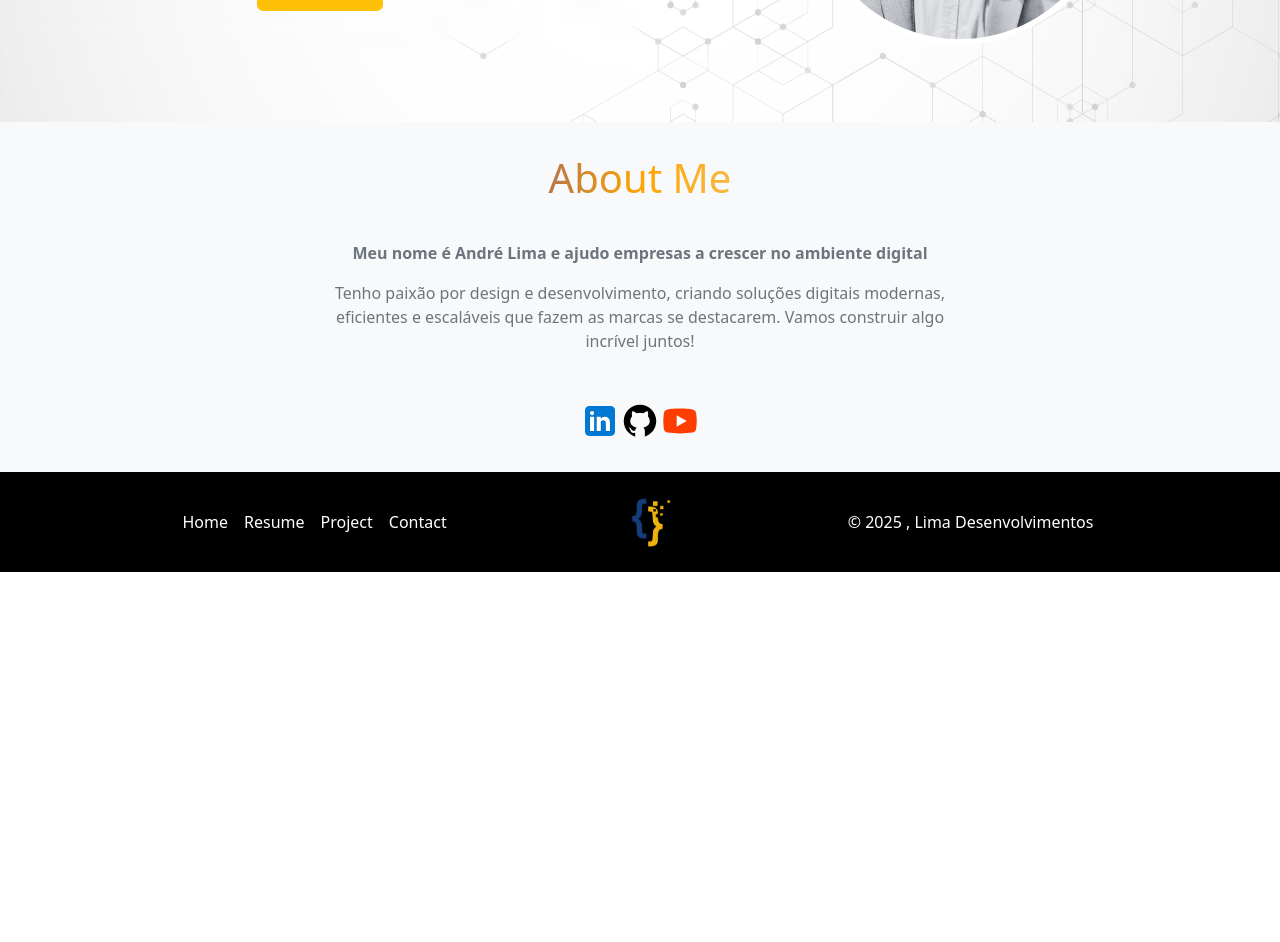
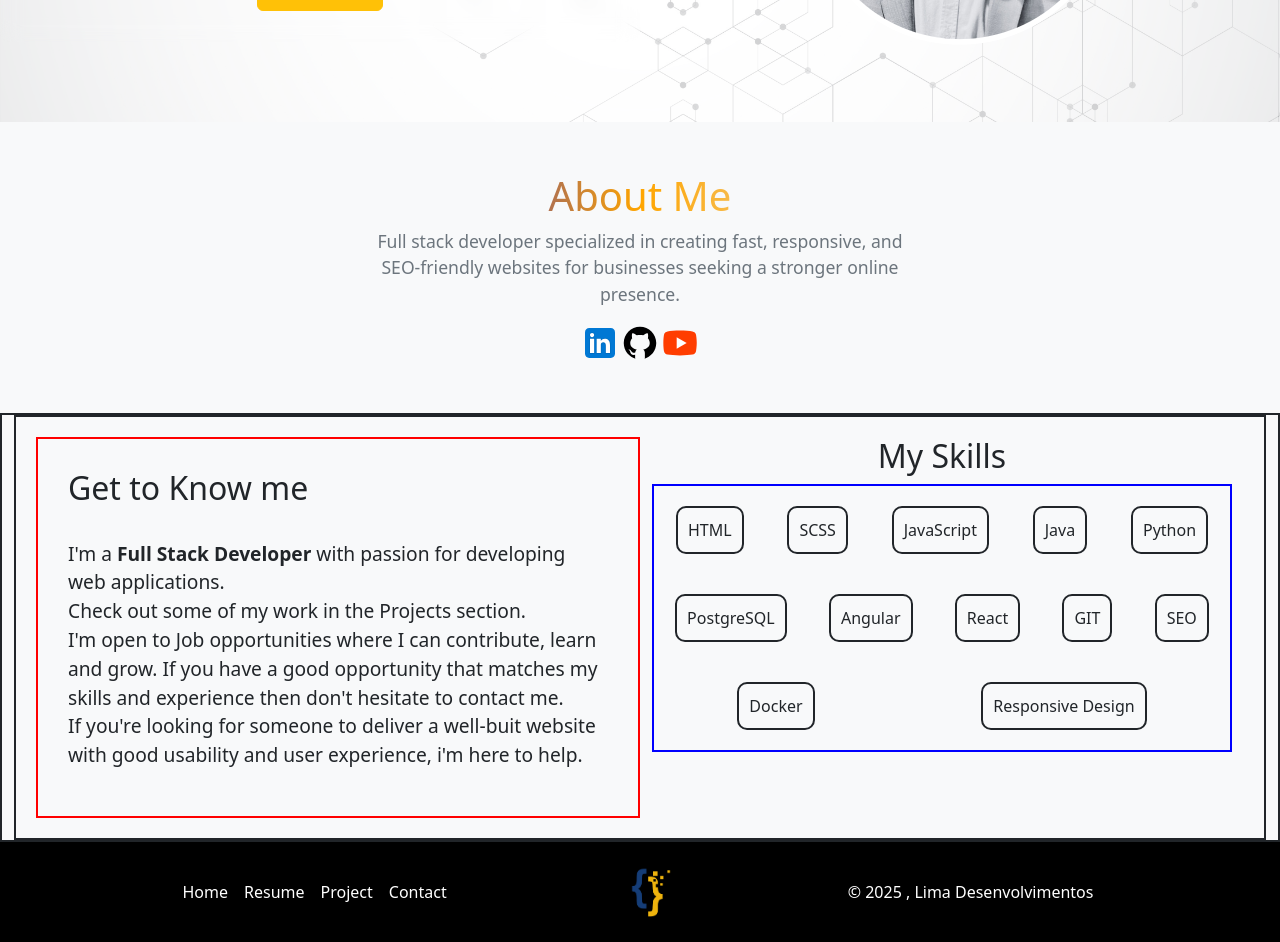
Before and after one commit to andreluislima/portfolio_andrelima, an Angular app in the folder projeto/: page /#/home in a window 1280 px wide. Shown: the part 440-1382 px from the top of the page. Before the commit the page ends 1012 px from the top, so only its background shows below. Built offline with nearby package versions, Linux system fonts and the light colour scheme; what @primeng/themes, primeng would draw is missing.

Commit message:
feat: add. presentation component

```diff
--- a/projeto/src/app/components/hero-section/hero-section.component.html
+++ b/projeto/src/app/components/hero-section/hero-section.component.html
@@ -4,8 +4,8 @@
             <h1>{{title}}</h1>
         </div>
         <div class="col-12 col-md-6 hero-description">
-            <p class="pre-desc">{{predescription}}</p>
-            <p class="description">{{description}}</p>
+            <!-- <p class="pre-desc">{{predescription}}</p> -->
+            <p class="description" [innerHTML]="description"></p>
         </div>
         <!-- <div class="col-12 col-md-6 hero-social-media">
                <div class="col-lg-3 social-media-btn">
--- a/projeto/src/app/components/hero-section/hero-section.component.scss
+++ b/projeto/src/app/components/hero-section/hero-section.component.scss
@@ -1,11 +1,10 @@
 @use "../../styles/variables.scss" as *;
 
 .hero-section {
-//   border: 2px solid;
-  height: 350px;
   display: flex;
   justify-content: center;
   background-color: $five-color;
+  padding: 50px;
 
   .hero {
     display: flex;
@@ -26,6 +25,8 @@
     &-description {
       width: 50%;
       color: #6c757d;
+      // text-align: start;
+      font-size: 1.1rem;
 
       .pre-desc {
         font-weight: 600;
--- a/projeto/src/app/components/hero-section/hero-section.component.ts
+++ b/projeto/src/app/components/hero-section/hero-section.component.ts
@@ -9,9 +9,10 @@ import { SocialMediasComponent } from "../social-medias/social-medias.component"
 })
 export class HeroSectionComponent {
   title="About Me"
-  predescription="Meu nome é André Lima e ajudo empresas a crescer no ambiente digital"
-// My Name is André Lima and I
+  description: string = `Full stack developer specialized in creating fast, responsive, and SEO-friendly websites for businesses seeking a stronger online presence.`
 
-  description="Tenho paixão por design e desenvolvimento, criando soluções digitais modernas, eficientes e escaláveis que fazem as marcas se destacarem. Vamos construir algo incrível juntos!"
+  // description: string = `My Name is André Lima and I Web Developer specialized in creating modern, fast and responsive websites focused on helping businesses improve their online presence.<br>
+  // I have serveral years of experience in web development, working on both public sector, aways aiming to deliver solutions that are functional, secure and visually appealing. <br>
+  // If you're looking for someone to deliver a well-buit website with good usability and user experience, i'm here to help.`
 
 }
--- /dev/null
+++ b/projeto/src/app/components/presentation/presentation.component.html
@@ -0,0 +1,24 @@
+<div class="hero-section container-fluid" >
+    <div class="row hero ">
+        <div class="col-6 col-md-6 about-me">
+
+            <div class="col-md-12">
+                <h2>Get to Know me</h2>
+            </div>
+             <div class="col-md-12">
+                  <p class="mt-4" [innerHTML]="aboutMe"></p>
+             </div>
+
+
+        </div>
+        <div class="col-6 col-md-4">
+          <div class="col-md-12">
+                <h2>My Skills</h2>
+          </div>
+         <div class="col-md-12 skills" >
+          <span  *ngFor="let skill of skills">{{skill}}</span>
+         </div>
+
+
+     </div>
+</div>
--- /dev/null
+++ b/projeto/src/app/components/presentation/presentation.component.scss
@@ -0,0 +1,82 @@
+@use "../../styles/variables.scss" as *;
+
+.hero-section {
+  border: 2px solid;
+  display: flex;
+  justify-content: center;
+  background-color: $five-color;
+
+  .hero {
+    border: 2px solid;
+    display: flex;
+    flex-direction: column;       // MOBILE FIRST: empilhado
+    align-items: center;
+    justify-content: center;
+    width: 100%;
+    text-align: center;
+    padding: 20px;
+
+    .col-md-6,
+    .col-md-4 {
+      width: 100%;         // Mobile: cada coluna ocupa 100%
+    }
+
+
+    .about-me {
+      border: 2px solid red;
+      display: flex;
+      align-items: center;
+      flex-wrap: wrap;
+      flex-direction: column;
+      padding: 30px;      // Mobile: coluna
+      text-align: start;
+
+      p{
+
+        font-size: 1.2rem;
+
+      }
+    }
+
+    .skills {
+      border: 2px solid blue;
+      display: flex;
+      justify-content: space-around;
+      flex-wrap: wrap;
+      padding: 20px;
+      gap: 40px;
+
+      span {
+        border: 2px solid;
+        border-radius: 10px;
+        padding: 10px;
+        display: flex;
+        align-items: center;
+      }
+    }
+  }
+}
+
+// A PARTIR DE 769px PRA CIMA -> Layout lado a lado
+@media (min-width: 769px) {
+  .hero-section {
+    .hero {
+      flex-direction: row;
+      align-items: flex-start;
+      justify-content: space-evenly;
+
+      .col-md-6,
+      .col-md-4 {
+        width: 50%;
+      }
+
+      // .about-me {
+      //   flex-direction: column;
+      // }
+
+      // .skills {
+      //   justify-content: space-around;
+      // }
+    }
+  }
+}
--- /dev/null
+++ b/projeto/src/app/components/presentation/presentation.component.ts
@@ -0,0 +1,26 @@
+import { Component } from '@angular/core';
+import { CommonModule } from '@angular/common';
+
+@Component({
+  selector: 'app-presentation',
+  imports: [CommonModule],
+  templateUrl: './presentation.component.html',
+  styleUrl: './presentation.component.scss'
+})
+export class PresentationComponent {
+
+  skills = [
+    "HTML", "SCSS", "JavaScript", "Java", "Python", "PostgreSQL", "Angular", "React", "GIT", "SEO", "Docker",
+    "Responsive Design"
+  ]
+
+  aboutMe = `I'm a <strong>Full Stack Developer</strong> with passion for developing web applications. <br
+  I have serveral years of experience in web development, working on both public sector, aways aiming to deliver solutions that are functional, secure and visually appealing. <br>
+  Check out some of my work in the Projects section.<br>
+  I'm open to Job opportunities where I can contribute, learn and grow. If you have a good opportunity that matches my skills and experience then don't hesitate to contact me. <br>
+  If you're looking for someone to deliver a well-buit website with good usability and user experience, i'm here to help.`
+
+   // description: string = `My Name is André Lima and I Web Developer specialized in creating modern, fast and responsive websites focused on helping businesses improve their online presence.<br>
+  // I have serveral years of experience in web development, working on both public sector, aways aiming to deliver solutions that are functional, secure and visually appealing. <br>
+  // If you're looking for someone to deliver a well-buit website with good usability and user experience, i'm here to help.`
+}
--- a/projeto/src/app/pages/index/index.component.html
+++ b/projeto/src/app/pages/index/index.component.html
@@ -15,3 +15,4 @@
 </main>
 
 <app-hero-section></app-hero-section>
+<app-presentation></app-presentation>
--- a/projeto/src/app/pages/index/index.component.ts
+++ b/projeto/src/app/pages/index/index.component.ts
@@ -2,10 +2,11 @@ import { Component } from '@angular/core';
 import { CommonModule } from '@angular/common';
 import { HeroSectionComponent } from "../../components/hero-section/hero-section.component";
 import { SocialMediasComponent } from "../../components/social-medias/social-medias.component";
+import { PresentationComponent } from "../../components/presentation/presentation.component";
 
 @Component({
   selector: 'app-index',
-  imports: [CommonModule, HeroSectionComponent, SocialMediasComponent],
+  imports: [CommonModule, HeroSectionComponent, SocialMediasComponent, PresentationComponent],
   templateUrl: './index.component.html',
   styleUrl: './index.component.scss'
 })
```
Also changed, not shown: 1 other file (tests, documents, lock files or other folders).
